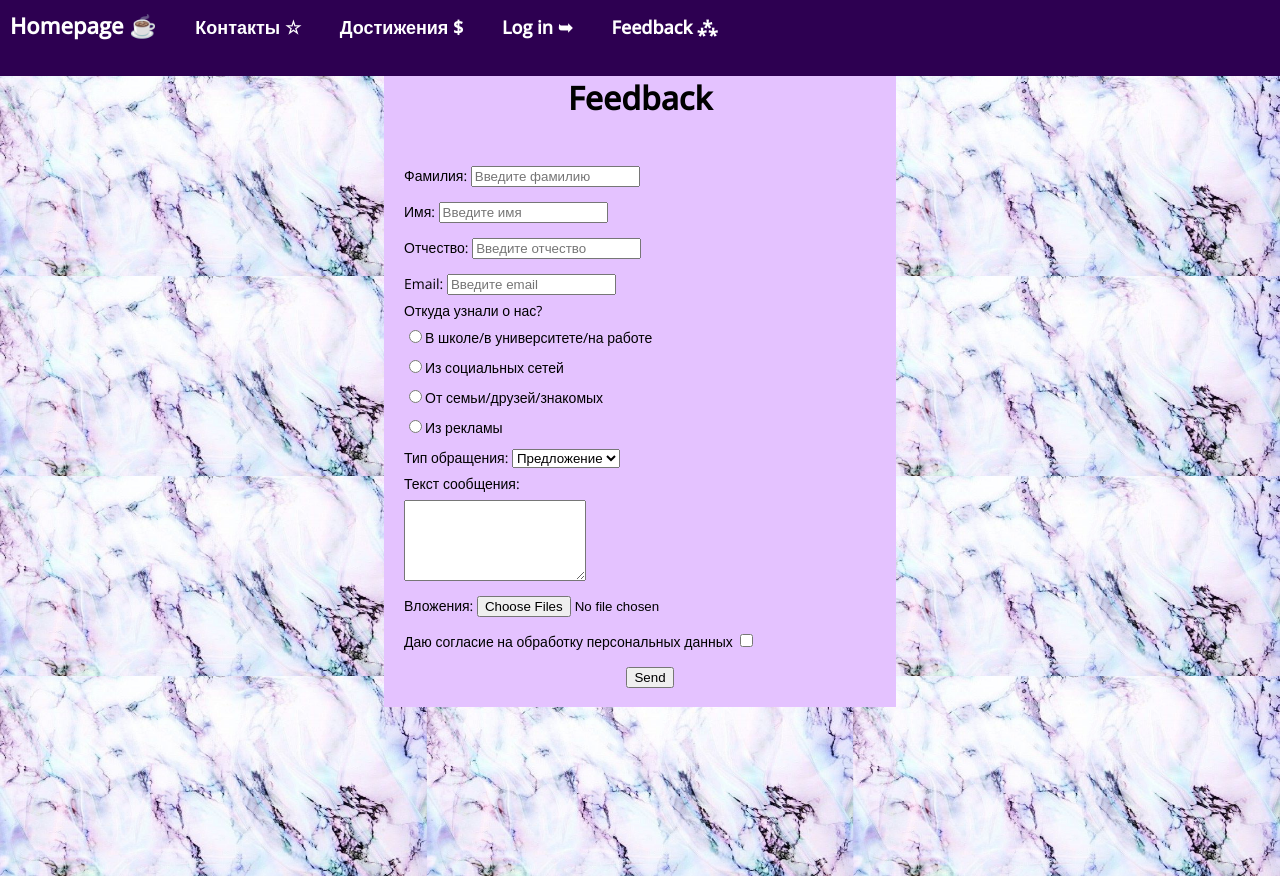
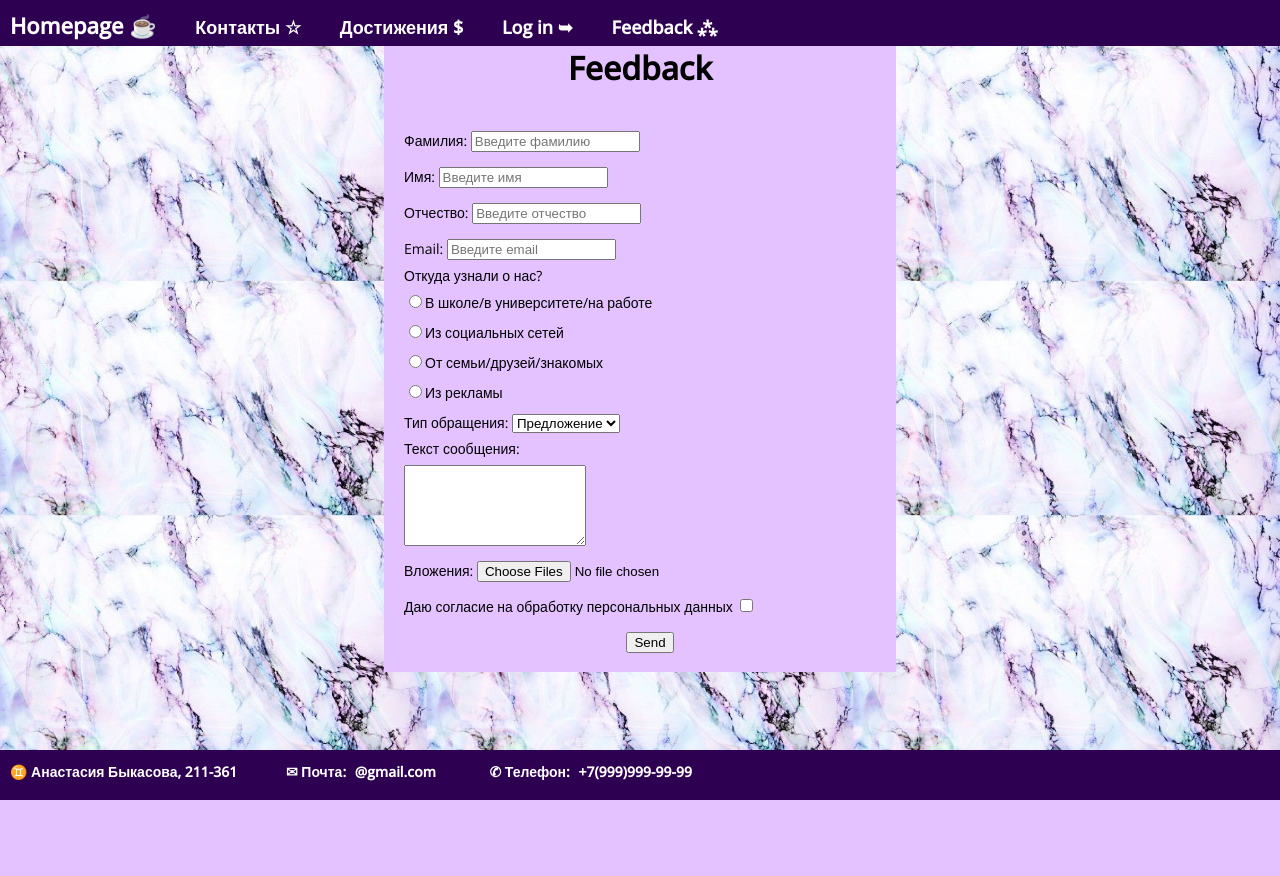
Before and after one commit to AnastasiaBykasova/bykasova-211-361-web-dev-2022-1, a PHP site: page /feedback.html in a window 1280 px wide. After the commit the page ends 800 px from the top, so only its background shows below. Run offline with PHP 8.4, Linux system fonts and the light colour scheme; some web fonts are replaced.

Commit message:
addinng headers and footest to login and feedback forms

```diff
--- a/feedback.html
+++ b/feedback.html
@@ -9,9 +9,8 @@
     <title>Feedback_page</title>
 </head>
 <body>
+
     <header>
-    </header>
-    <main>
         <div class="header">
             <div class="container">
                 <div class="header-line">
@@ -25,10 +24,14 @@
                 </div>
             </div>
         </div>
+    </header>
+
+    <main>
+
         <div class="background-login">
             <div class="container-fb-form">
             <form class="feedback_form" method="post" name="feedback_form">
-                <h1>Feedback</h1>
+                <h1 class="name-fb">Feedback</h1>
                 <!--<p><a class="hp-back" href="index.html"><i>На главную</i> &#8617;</a></p>-->
                 <div class="elements-fb">
                     <p>Фамилия: <input type="text" name="surname-input"placeholder="Введите фамилию" size="18"/></p>
@@ -63,5 +66,15 @@
         </div>
     </main>
     <footer>
+        <div class="down-line">
+            <div class="bottom-items">
+                <a class="my-name">&#9802; Анастасия Быкасова, 211-361</a>
+                <a class="text-email">&#9993; Почта:</a>
+                <!--<a class="email" href="#">nastybykasova@gmail.com</a>-->
+                <a class="email" href="#">@gmail.com</a>
+                <a class="text-phone">&#9990; Телефон:</a>
+                <a class="number-phone" href="#">+7(999)999-99-99</a>
+            </div>
+        </div>
     </footer>
 </body>
--- a/feedback_style.css
+++ b/feedback_style.css
@@ -10,6 +10,7 @@ body {
 }
 .header {
     margin: 0px;
+    margin-bottom: -30px;
 }
 .nav {
     color: white;
@@ -66,7 +67,7 @@ a:before {
     padding-top: -10px;
     margin: 0;
     background-image: url(bg_1.jpg);
-    height: 100vh;
+    height: 88vh;
     background-repeat: round;
     background-size: 30%;
     margin-bottom: -40px;
@@ -87,19 +88,74 @@ a:before {
     font-size: 14px;
     padding-bottom: 5px;
     line-height: 1.5;
-    padding-top: 10px;
+    padding-top: 5px;
 }
-/*
-.hp-back {
-    color: #2D0051;
-    text-decoration: none;
-    font-weight: 500;
-    font-size: 18px;
-    text-align: right;
-}*/
+
 .from-where, .appeal-text {
     line-height: 0.3em;
 }
 .send-button {
     text-align: center;
 }
+
+footer {
+    margin-bottom: 0;
+    position: relative;
+    bottom: 5px;
+}
+
+.down-line {
+    height: 2vh;
+    padding-top: 38px;
+    display: flex;
+    align-items: center;
+    background-size: cover;
+    padding-bottom: 2%;
+}
+.bottom-items {
+    color: white;
+    text-decoration: none;
+    font-weight: 700;
+    font-size: 14px;
+    position: relative;
+    bottom: -20px;
+}
+
+.my-name {
+    color: white;
+    text-decoration: none;
+    font-weight: 700;
+    font-size: 14px;
+}
+.text-email {
+    color: white;
+    text-decoration: none;
+    margin: 20px;
+    margin-right: 5px;
+    font-weight: 700;
+    font-size: 14px;
+}
+.email {
+    color: white;
+    text-decoration: none;
+    margin: 0px 0px;
+    font-weight: 700;
+    font-size: 14px;
+}
+.text-phone {
+    color: white;
+    text-decoration: none;
+    margin-right: 5px;
+    margin-left: 50px;
+    object-position: center;
+    font-weight: 700;
+    font-size: 14px;
+}
+.number-phone {
+    color: white;
+    text-decoration: none;
+    margin: 0px 0px;
+    object-position: center;
+    font-weight: 700;
+    font-size: 14px;
+}
--- a/style.css
+++ b/style.css
@@ -63,10 +63,10 @@ a:before {
 
 .elements {
     background-image: url(bg_6.jpg);
-    height: 85vh;
+    height: 87vh;
     background-repeat: round;
     background-size: 30%;
-    margin-bottom: -40px;
+    margin-bottom: -45px;
 }
 .text-desc {
     padding-left: 10px;
```
Also changed, not shown: login.html (+15 -3 lines), login_style.css (+65 -10 lines).
